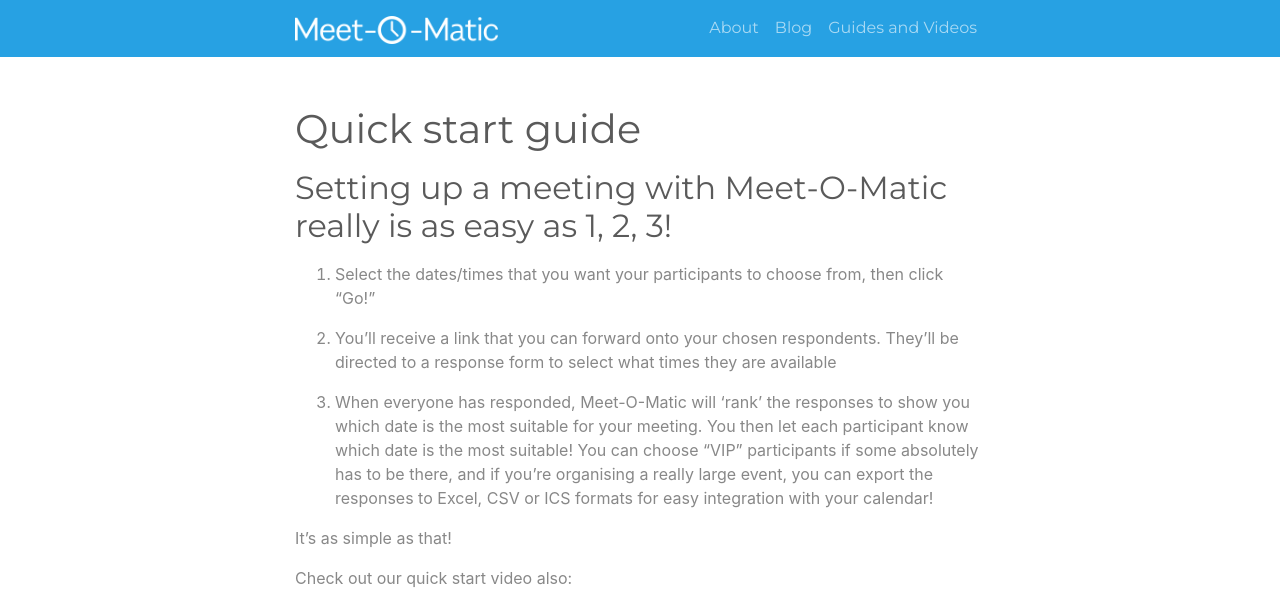
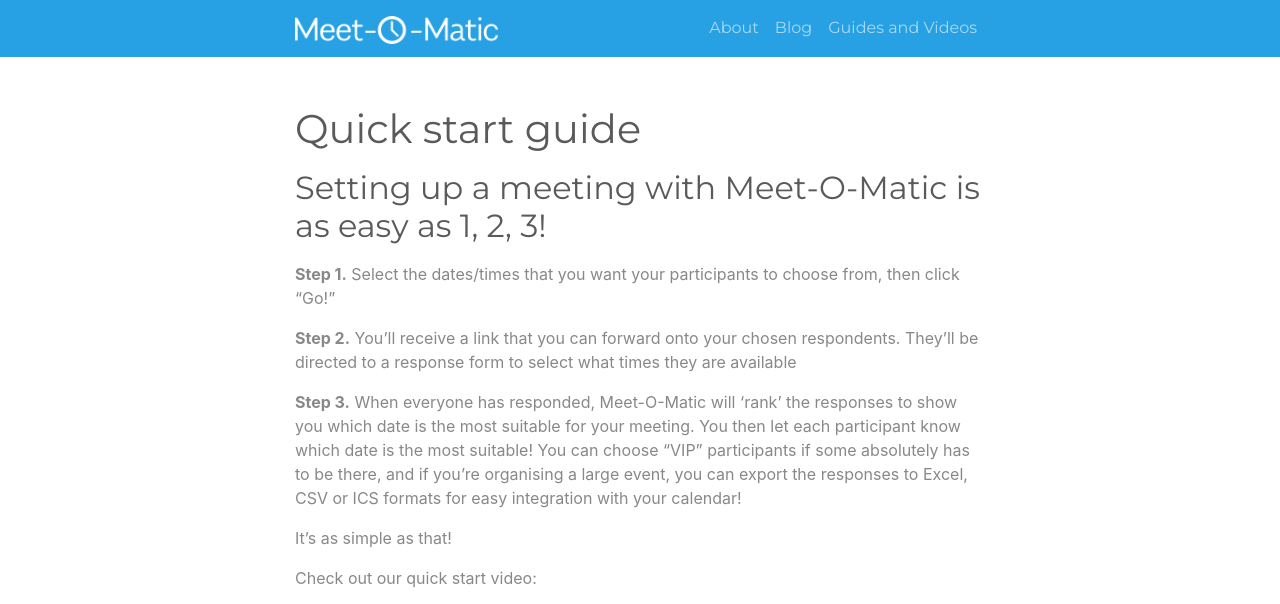
Before and after one commit to meetomatic/meetomatic.github.io, a Jekyll site: the page built from guides/quick-start.md, in a window 1280 px wide. Shown: the top 604 px of the page. Built offline with Jekyll 4.4.1, drawn with Linux system fonts in a browser that asks for light colours; grey boxes are pictures that could not be loaded.

Commit message:
Fixed the initial page

```diff
--- a/guides/quick-start.md
+++ b/guides/quick-start.md
@@ -3,24 +3,24 @@ layout: page
 title: Quick start guide
 ---
 
-## Setting up a meeting with Meet-O-Matic really is as easy as 1, 2, 3!
+## Setting up a meeting with Meet-O-Matic is as easy as 1, 2, 3!
 
-1. Select the dates/times that you want your participants to choose from,
+**Step 1.** Select the dates/times that you want your participants to choose from,
 then click “Go!”
 
-2. You’ll receive a link that you can forward onto your chosen respondents.
+**Step 2.** You’ll receive a link that you can forward onto your chosen respondents.
 They’ll be directed to a response form to select what times they are
 available
 
-3. When everyone has responded, Meet-O-Matic will ‘rank’ the responses to
+**Step 3.** When everyone has responded, Meet-O-Matic will ‘rank’ the responses to
 show you which date is the most suitable for your meeting. You then let
 each participant know which date is the most suitable! You can choose
 “VIP” participants if some absolutely has to be there, and if you’re
-organising a really large event, you can export the responses to Excel,
+organising a large event, you can export the responses to Excel,
 CSV or ICS formats for easy integration with your calendar!
 
 It’s as simple as that!
 
-Check out our quick start video also:
+Check out our quick start video:
 
 {% include youtube.html id='A76tZQUCfFc' %}
```
